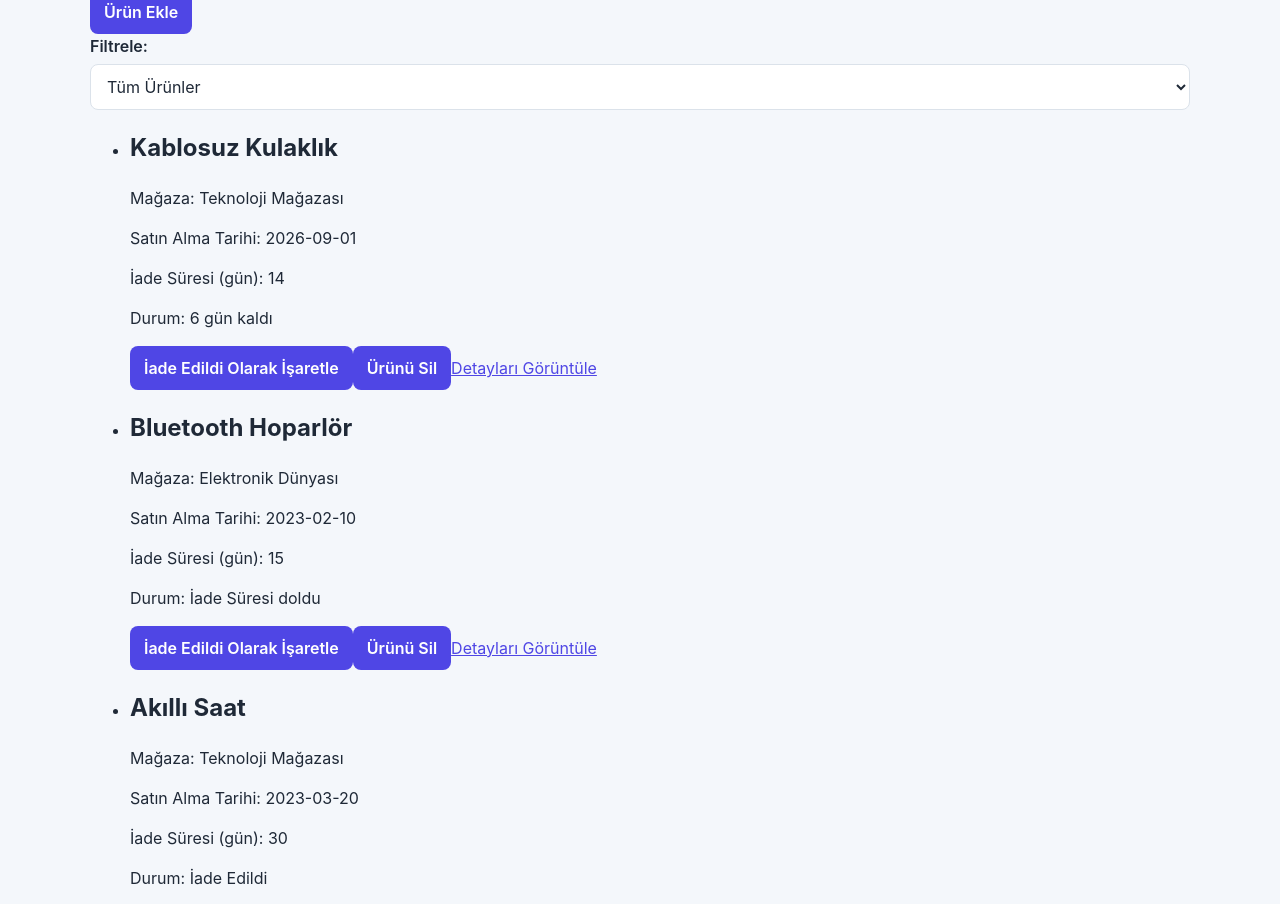
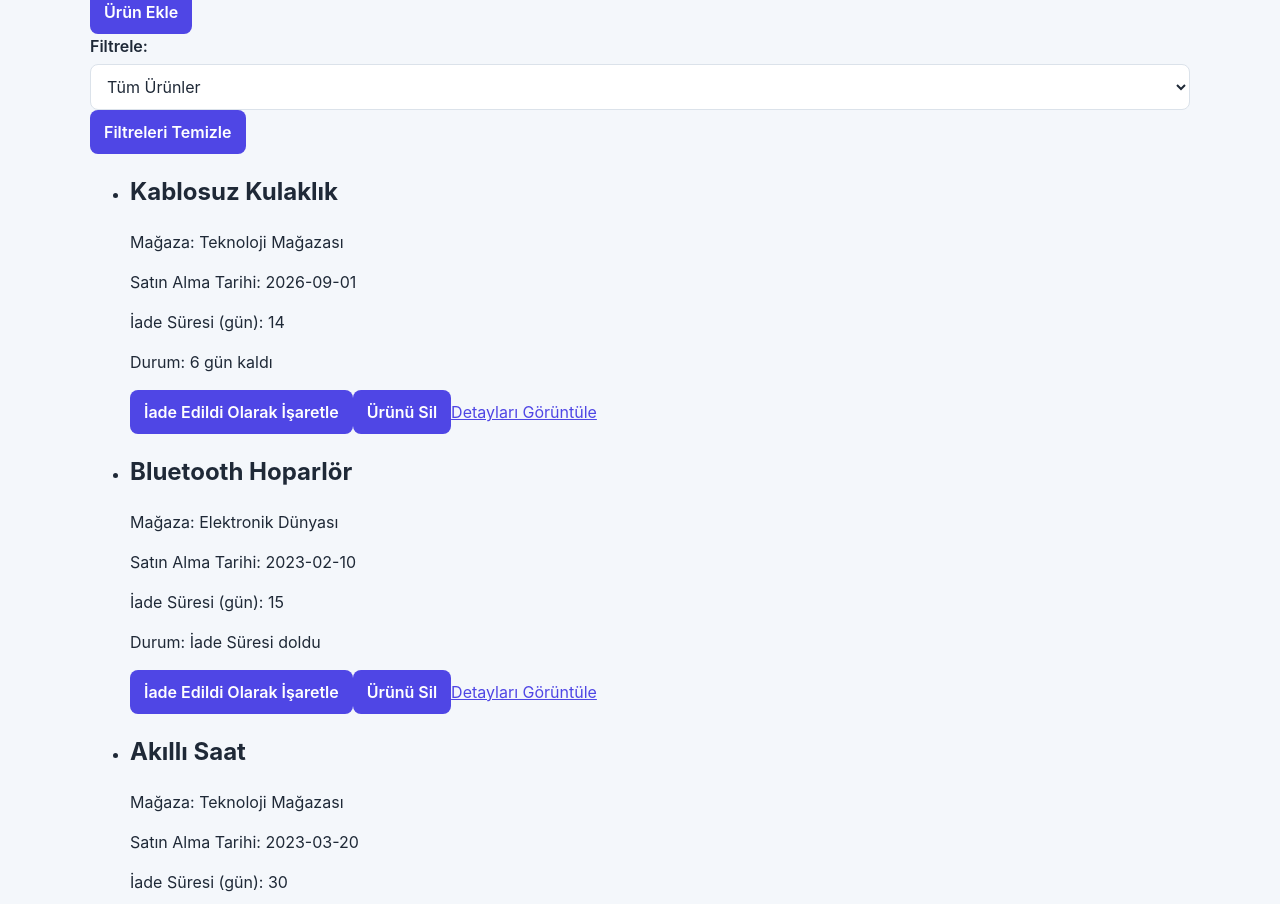
Before and after one commit to yigityilmaz16/return-track, a React (Vite) app: page / in a window 1280 px wide. Shown: the part 956-1860 px from the top of the page. Built offline with nearby package versions, Linux system fonts and the light colour scheme.

Commit message:
feat: reset dashboard view options

```diff
--- a/src/pages/DashboardPage.jsx
+++ b/src/pages/DashboardPage.jsx
@@ -46,10 +46,22 @@ function DashboardPage() {
     return 0
   })
 
+  function resetViewOptions(){
+    setSearchTerm("")
+    setSelectedFilter('all')
+    setSortBy("default")
+  }
+
+
   let emptyMessage = "Filtreyle eşleşen bir ürün yok."
 
    if(products.length === 0){
     emptyMessage = "Henüz ürün eklenmedi"
+   }
+
+   let hasActiveOptions =false
+   if(searchTerm || selectedFilter !== 'all' || sortBy !== "default"){
+    hasActiveOptions= true
    }
 
   return (
@@ -74,6 +86,7 @@ function DashboardPage() {
         <option value="returned">İade Edilenler</option>
         <option value="expired">Süresi Dolanlar</option>
       </select>
+      <button type="button" name="resetButton" disabled={!hasActiveOptions} onClick={resetViewOptions}>Filtreleri Temizle</button>
       <ProductList products={sortedProducts} onReturnToggle={toggleReturnStatus} onDeleteProduct={deleteProduct} emptyMessage={emptyMessage} />
     </main>
   )
```
